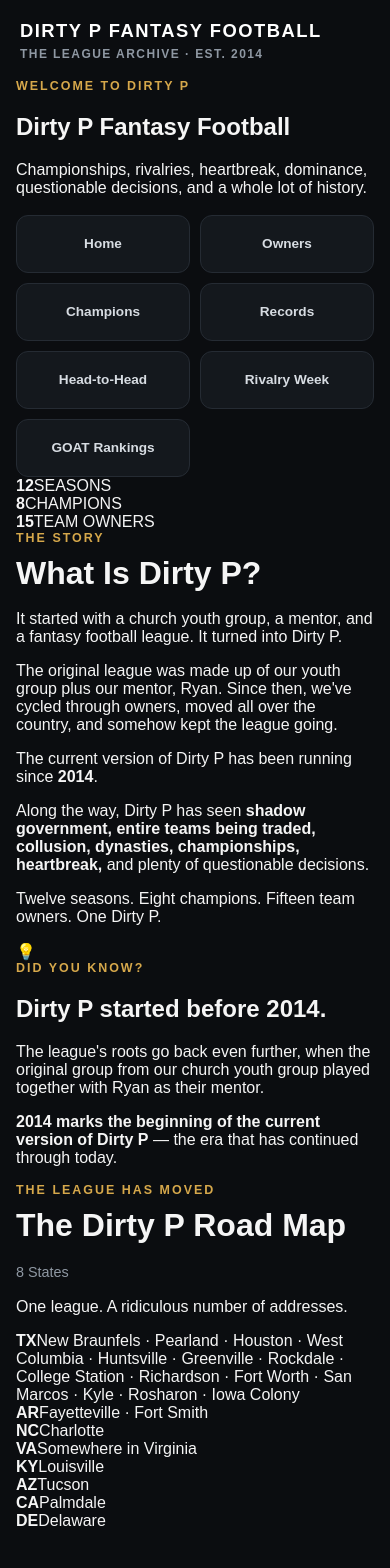
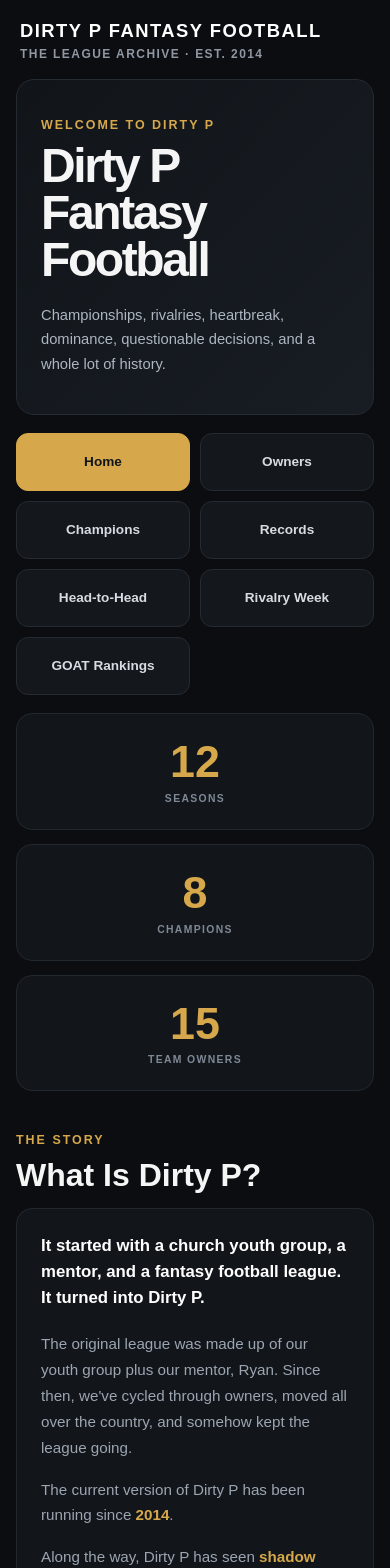
Before and after one commit to bushkuhlreed1-debug/dirty-p-fantasy, a Next.js app: page / in a window 390 px wide. Shown: the top 1568 px of the page. Built offline with nearby package versions, Linux system fonts and the light colour scheme; no server answers; the database is empty.

Commit message:
Update globals.css

```diff
--- a/app/globals.css
+++ b/app/globals.css
@@ -1186,3 +1186,392 @@ a {
     font-size: 0.82rem;
   }
 }
+/* =========================================================
+   DIRTY P HOME PAGE
+   ========================================================= */
+
+.home-hero {
+  max-width: 1200px;
+  margin: 0 auto;
+  padding: 52px 42px;
+  background: linear-gradient(135deg, #11151a, #181d23);
+  border: 1px solid #252b33;
+  border-radius: 22px;
+}
+
+.home-hero-content {
+  max-width: 850px;
+}
+
+.home-hero h1 {
+  margin: 8px 0 0;
+  color: #f5f5f5;
+  font-size: clamp(3rem, 6vw, 5.2rem);
+  line-height: 0.98;
+  letter-spacing: -0.05em;
+}
+
+.home-hero-copy {
+  max-width: 720px;
+  margin: 20px 0 0;
+  color: #aeb6c1;
+  font-size: 1rem;
+  line-height: 1.65;
+}
+
+
+/* =========================================================
+   NAVIGATION
+   ========================================================= */
+
+.quick-links a.active {
+  background: #d6a84b;
+  border-color: #d6a84b;
+  color: #11151a;
+}
+
+
+/* =========================================================
+   DEFENDING CHAMPION
+   ========================================================= */
+
+.home-champion {
+  max-width: 1200px;
+  margin: 16px auto 0;
+  padding: 20px 24px;
+  display: flex;
+  align-items: center;
+  justify-content: space-between;
+  gap: 24px;
+  background: #14181d;
+  border: 1px solid #2a3038;
+  border-left: 4px solid #d6a84b;
+  border-radius: 12px;
+}
+
+.home-champion-label {
+  display: flex;
+  align-items: center;
+  gap: 16px;
+}
+
+.home-champion-label .eyebrow {
+  margin: 0;
+}
+
+.home-champion-label h2 {
+  margin: 0;
+  color: #ffffff;
+  font-size: 1.25rem;
+}
+
+.home-champion-details {
+  display: flex;
+  align-items: center;
+  justify-content: flex-end;
+  gap: 10px;
+  flex-wrap: wrap;
+}
+
+.home-champion-details span {
+  color: #8f98a3;
+  font-size: 0.72rem;
+  font-weight: 800;
+  letter-spacing: 0.05em;
+}
+
+.home-champion-details strong {
+  color: #d6a84b;
+  font-size: 0.95rem;
+  font-weight: 900;
+}
+
+.home-champion-details small {
+  color: #8f98a3;
+  font-size: 0.75rem;
+}
+
+.home-champion-details small::before {
+  content: "•";
+  margin-right: 10px;
+  color: #4e5660;
+}
+
+
+/* =========================================================
+   LEAGUE STATS
+   ========================================================= */
+
+.home-stats {
+  max-width: 1200px;
+  margin: 18px auto 0;
+  display: grid;
+  grid-template-columns: repeat(3, 1fr);
+  gap: 14px;
+}
+
+.home-stat-card {
+  min-height: 125px;
+  padding: 25px 20px;
+  display: flex;
+  flex-direction: column;
+  align-items: center;
+  justify-content: center;
+  background: #12161b;
+  border: 1px solid #222830;
+  border-radius: 16px;
+  text-align: center;
+}
+
+.home-stat-card strong {
+  display: block;
+  color: #d6a84b;
+  font-size: 2.8rem;
+  font-weight: 900;
+  line-height: 1;
+}
+
+.home-stat-card span {
+  display: block;
+  margin-top: 9px;
+  color: #7f8995;
+  font-size: 0.65rem;
+  font-weight: 900;
+  letter-spacing: 0.13em;
+}
+
+
+/* =========================================================
+   STORY
+   ========================================================= */
+
+.home-story {
+  max-width: 1200px;
+  margin: 42px auto 0;
+}
+
+.home-story .section-heading {
+  margin-bottom: 14px;
+}
+
+.home-story-card {
+  padding: 30px 34px;
+  background: #12161b;
+  border: 1px solid #222830;
+  border-radius: 16px;
+}
+
+.home-story-card p {
+  max-width: 950px;
+  margin: 0 0 16px;
+  color: #9ca5b0;
+  font-size: 0.95rem;
+  line-height: 1.7;
+}
+
+.home-story-card p:last-child {
+  margin-bottom: 0;
+}
+
+.home-story-card .story-lead {
+  margin-bottom: 20px;
+  color: #ffffff;
+  font-size: 1.15rem;
+  font-weight: 800;
+  line-height: 1.55;
+}
+
+.home-story-card strong {
+  color: #d6a84b;
+}
+
+.home-story-card .story-final {
+  margin-top: 24px;
+  color: #d6a84b;
+  font-size: 1rem;
+  font-weight: 900;
+}
+
+
+/* =========================================================
+   DID YOU KNOW
+   ========================================================= */
+
+.home-did-you-know {
+  max-width: 1200px;
+  margin: 16px auto 0;
+}
+
+.did-you-know-card {
+  padding: 26px 30px;
+  display: flex;
+  align-items: flex-start;
+  gap: 20px;
+  background: linear-gradient(135deg, #171b20, #12161b);
+  border: 1px solid #2a3038;
+  border-radius: 16px;
+}
+
+.did-you-know-icon {
+  width: 46px;
+  height: 46px;
+  flex: 0 0 46px;
+  display: flex;
+  align-items: center;
+  justify-content: center;
+  background: #1d2229;
+  border: 1px solid #343b45;
+  border-radius: 10px;
+  font-size: 1.25rem;
+}
+
+.did-you-know-card h2 {
+  margin: 5px 0 10px;
+  color: #ffffff;
+  font-size: 1.35rem;
+}
+
+.did-you-know-card p:not(.eyebrow) {
+  max-width: 900px;
+  margin: 0 0 10px;
+  color: #8f98a3;
+  font-size: 0.9rem;
+  line-height: 1.65;
+}
+
+.did-you-know-card p:last-child {
+  margin-bottom: 0;
+}
+
+.did-you-know-card strong {
+  color: #d6a84b;
+}
+
+
+/* =========================================================
+   ROAD MAP
+   ========================================================= */
+
+.home-roadmap {
+  max-width: 1200px;
+  margin: 42px auto 0;
+}
+
+.home-roadmap .section-heading {
+  margin-bottom: 14px;
+}
+
+.roadmap-card {
+  padding: 28px 30px;
+  background: #12161b;
+  border: 1px solid #222830;
+  border-radius: 16px;
+}
+
+.roadmap-intro {
+  margin: 0 0 20px;
+  color: #ffffff;
+  font-size: 0.95rem;
+  font-weight: 800;
+}
+
+.roadmap-states {
+  display: grid;
+  grid-template-columns: repeat(2, minmax(0, 1fr));
+  gap: 10px;
+}
+
+.roadmap-state {
+  padding: 16px 18px;
+  display: flex;
+  align-items: flex-start;
+  gap: 16px;
+  background: #171b20;
+  border: 1px solid #252b33;
+  border-radius: 11px;
+}
+
+.roadmap-state strong {
+  min-width: 28px;
+  color: #d6a84b;
+  font-size: 0.8rem;
+  font-weight: 900;
+}
+
+.roadmap-state span {
+  color: #9ca5b0;
+  font-size: 0.82rem;
+  line-height: 1.55;
+}
+
+
+/* =========================================================
+   HOME MOBILE
+   ========================================================= */
+
+@media (max-width: 800px) {
+
+  .home-champion {
+    align-items: flex-start;
+    flex-direction: column;
+  }
+
+  .home-champion-label {
+    align-items: flex-start;
+    flex-direction: column;
+    gap: 5px;
+  }
+
+  .home-champion-details {
+    justify-content: flex-start;
+  }
+
+  .roadmap-states {
+    grid-template-columns: 1fr;
+  }
+}
+
+
+@media (max-width: 600px) {
+
+  .home-hero {
+    padding: 38px 24px;
+    border-radius: 18px;
+  }
+
+  .home-hero h1 {
+    font-size: 3rem;
+  }
+
+  .home-hero-copy {
+    font-size: 0.92rem;
+  }
+
+  .home-stats {
+    grid-template-columns: 1fr;
+  }
+
+  .home-stat-card {
+    min-height: 105px;
+  }
+
+  .home-story-card {
+    padding: 24px;
+  }
+
+  .home-story-card .story-lead {
+    font-size: 1.05rem;
+  }
+
+  .did-you-know-card {
+    padding: 22px;
+  }
+
+  .roadmap-card {
+    padding: 22px;
+  }
+
+  .roadmap-state {
+    padding: 15px;
+  }
+}
```
